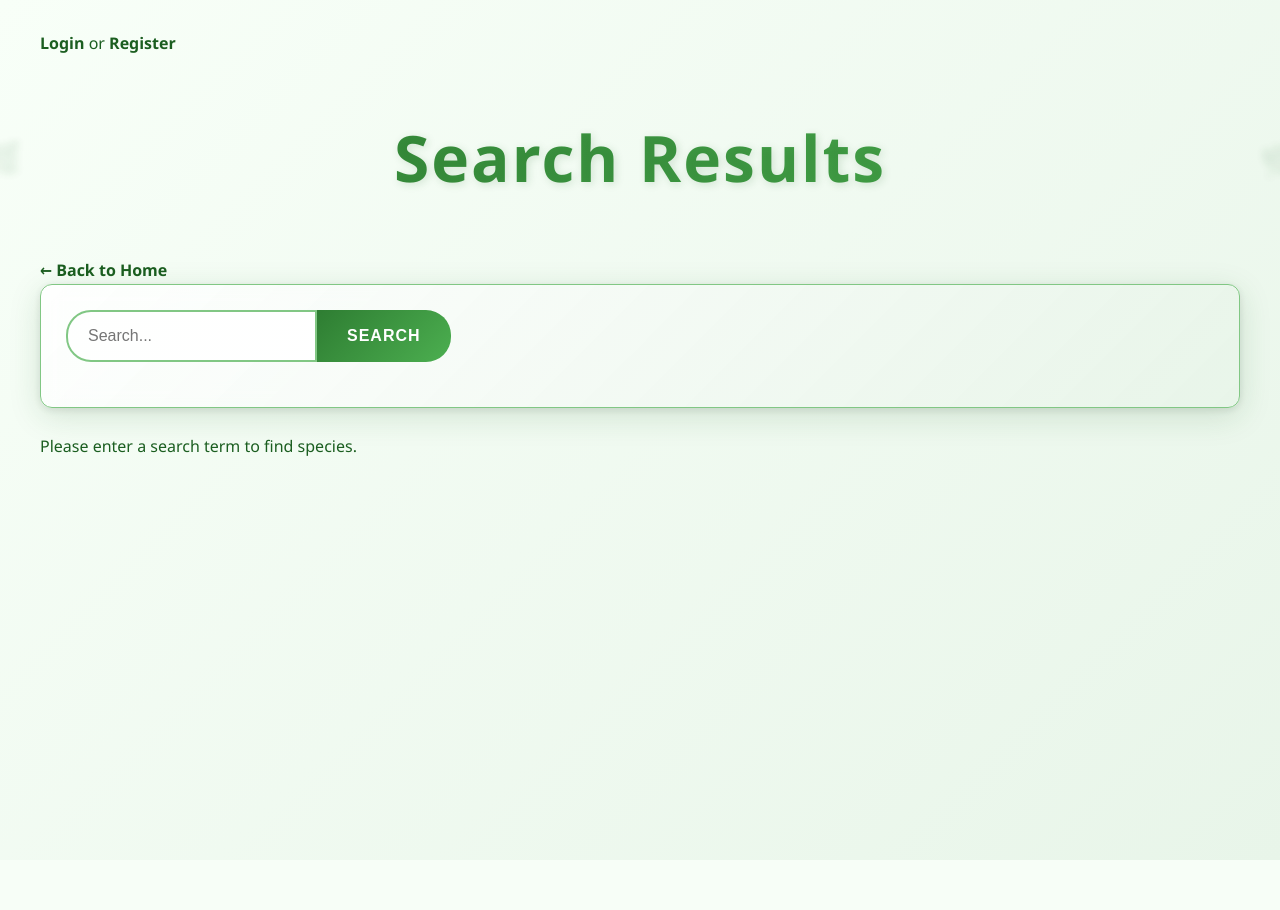
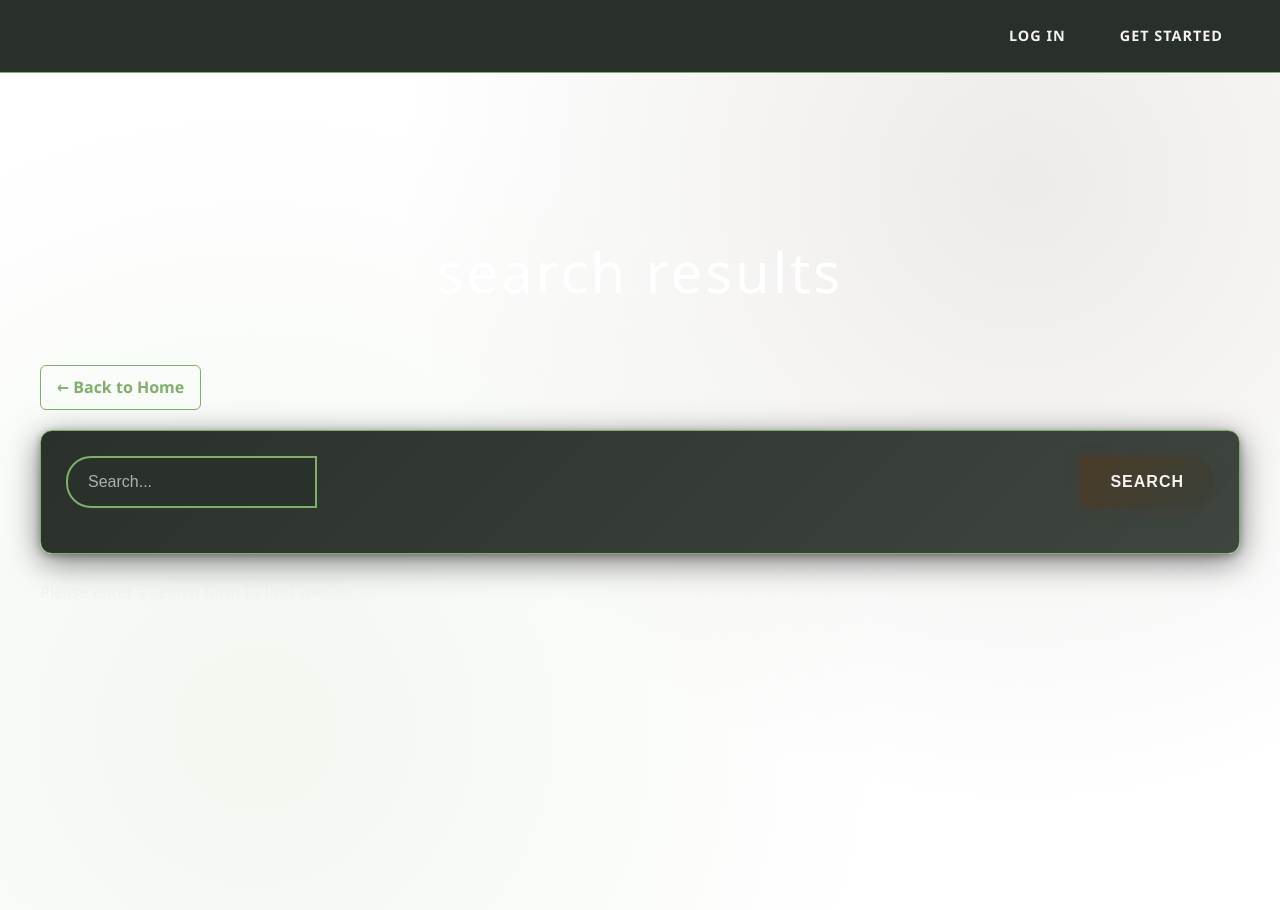
Before and after one commit to Rubes0801/AS91893---2.4, a Flask app: page /species in a window 1280 px wide. Before the commit the page ends 860 px from the top, so only its background shows below. Run offline with Flask 3, Linux system fonts and the light colour scheme; data comes from the database, SQL or seed files in the repository.

Commit message:
Implementing a new theme to index page and species page.

```diff
--- a/static/css/styles.css
+++ b/static/css/styles.css
@@ -1,25 +1,31 @@
-/* Enhanced Wildlife Theme CSS */
+/* Enhanced Earthy Wildlife Theme CSS */
 :root {
-  /* Enhanced Green Color Palette with Better Contrast */
-  --primary-color: #1b5e20; /* Deep forest green */
-  --secondary-color: #0d4011; /* Darkest forest green */
-  --accent-color: #4caf50; /* Vibrant green */
-  --accent-light: #81c784; /* Light green accents */
-  --accent-bright: #66bb6a; /* Bright green */
-  --background-color: #f8fff8; /* Subtle green-tinted white */
-  --background-secondary: #e8f5e9; /* Light sage green */
-  --table-header-bg: linear-gradient(135deg, #2e7d32, #388e3c); /* Green gradient */
-  --table-even-row: #f1f8e9; /* Very light green */
-  --table-odd-row: #ffffff; /* Pure white */
-  --table-border: #a5d6a7; /* Soft green border */
-  --text-color: #1b5e20; /* Dark green text */
-  --text-secondary: #2e7d32; /* Medium green text */
-  --heading-color: #0d4011; /* Darkest green for headings */
-  --link-color: #1b5e20; /* Dark green links */
-  --shadow-color: rgba(27, 94, 32, 0.15); /* Green-tinted shadows */
-  --gradient-primary: linear-gradient(135deg, #2e7d32, #4caf50);
-  --gradient-accent: linear-gradient(135deg, #66bb6a, #81c784);
-  --glow-color: rgba(76, 175, 80, 0.3); /* Green glow effect */
+  /* Dark Wildlife Theme Color Palette */
+  --primary-color: #2d3e2d; /* Dark forest green */
+  --secondary-color: #1a251a; /* Darkest forest */
+  --accent-color: #7fb069; /* Fresh sage green */
+  --accent-light: #a4c49a; /* Light sage */
+  --accent-bright: #5a8a4a; /* Medium forest green */
+  --earth-brown: #4a3c28; /* Rich earth brown */
+  --bark-brown: #2d2520; /* Dark bark brown */
+  --moss-green: #6b7c32; /* Moss green */
+  --stone-gray: #3a4038; /* Dark stone */
+  --background-color: #1e2420; /* Dark background */
+  --background-secondary: #252a26; /* Slightly lighter dark */
+  --card-background: #2a312b; /* Card background */
+  --text-color: #f5f3f0; /* Creamy white text */
+  --text-secondary: #e8e6e3; /* Light cream text */
+  --heading-color: #ffffff; /* Pure white headings */
+  --link-color: #a4c49a; /* Light sage links */
+  --shadow-color: rgba(0, 0, 0, 0.5); /* Darker shadows */
+  --gradient-primary: linear-gradient(135deg, #2d3e2d, #6b7c32);
+  --gradient-accent: linear-gradient(135deg, #7fb069, #a4c49a);
+  --gradient-earth: linear-gradient(135deg, #4a3c28, #3a4038);
+  --glow-color: rgba(127, 176, 105, 0.2); /* Green glow */
+  --table-header-bg: linear-gradient(135deg, #2d3e2d, #4a3c28);
+  --table-even-row: #2a312b; /* Dark even rows */
+  --table-odd-row: #252a26; /* Dark odd rows */
+  --table-border: #3a4038; /* Dark borders */
 }
 
 body {
@@ -28,55 +34,57 @@
   color: var(--text-color);
   line-height: 1.7;
   margin: 0;
-  padding: 30px 20px;
+  padding: 0; /* Remove default padding */
+  min-height: 100vh;
+  position: relative;
+  background-image:
+    radial-gradient(circle at 20% 80%, rgba(127, 176, 105, 0.1) 0%, transparent 50%),
+    radial-gradient(circle at 80% 20%, rgba(74, 60, 40, 0.1) 0%, transparent 50%);
+}
+
+/* Main content wrapper */
+.main-content {
   max-width: 1200px;
   margin: 0 auto;
-  min-height: 100vh;
-  position: relative;
+  padding: 100px 20px 30px 20px; /* Top padding for fixed header */
+  min-height: calc(100vh - 100px);
 }
 
-/* Enhanced Dramatic Title Styling */
+.top-header {
+  position: fixed;
+  top: 0;
+  right: 0;
+  left: 0;
+  background: rgba(30, 36, 32, 0.95);
+  backdrop-filter: blur(10px);
+  padding: 15px 30px;
+  z-index: 1000;
+  border-bottom: 1px solid var(--accent-color);
+}
+
 h1 {
-  color: transparent;
-  background: var(--gradient-primary);
-  background-clip: text;
-  -webkit-background-clip: text;
+  color: var(--heading-color);
   text-align: center;
-  font-size: 4rem;
-  font-weight: 800;
+  font-size: 3.5rem;
+  font-weight: 300; /* Much lighter weight */
   margin-bottom: 40px;
   padding: 20px 0;
   position: relative;
-  text-shadow: 2px 2px 8px var(--shadow-color);
-  letter-spacing: 2px;
+  letter-spacing: 3px; /* More spacing for elegance */
   line-height: 1.2;
+  font-family: 'Segoe UI', system-ui, sans-serif;
+  text-transform: lowercase; /* More modern look */
 }
 
-/* Decorative elements for title */
+/* Remove the decorative elements */
 h1::before,
 h1::after {
-  content: '🌿';
-  position: absolute;
-  top: 50%;
-  transform: translateY(-50%);
-  font-size: 2rem;
-  opacity: 0.7;
-  animation: leafFloat 3s ease-in-out infinite alternate;
+  display: none;
 }
 
-h1::before {
-  left: -60px;
-  animation-delay: -1s;
-}
-
-h1::after {
-  right: -60px;
-  animation-delay: -0.5s;
-}
-
+/* Remove the animation */
 @keyframes leafFloat {
-  from { transform: translateY(-50%) rotate(-5deg); }
-  to { transform: translateY(-60%) rotate(5deg); }
+  /* Keep empty or remove entirely */
 }
 
 /* Fallback for browsers that don't support background-clip */
@@ -119,16 +127,15 @@
   transform: scaleX(1);
 }
 
-/* Enhanced Form and Field Selector Styling */
 form, .field-selector {
-  background: linear-gradient(135deg, rgba(255,255,255,0.9), var(--background-secondary));
+  background: linear-gradient(135deg, var(--card-background), rgba(42, 49, 43, 0.9));
   padding: 25px;
   border-radius: 12px;
   box-shadow:
     0 8px 32px var(--shadow-color),
-    0 2px 8px rgba(0,0,0,0.1);
+    0 2px 8px rgba(0, 0, 0, 0.3);
   margin-bottom: 25px;
-  border: 1px solid var(--accent-light);
+  border: 1px solid var(--accent-color);
   backdrop-filter: blur(10px);
   transition: all 0.3s ease;
 }
@@ -149,26 +157,32 @@
 .search-input {
   flex: 1;
   padding: 15px 20px;
-  border: 2px solid var(--accent-light);
+  border: 2px solid var(--accent-color);
   border-radius: 25px 0 0 25px;
   font-size: 16px;
-  background: rgba(255,255,255,0.9);
+  background: var(--card-background);
+  color: var(--text-color);
   transition: all 0.3s ease;
   outline: none;
+}
+
+.search-input::placeholder {
+  color: var(--text-secondary);
+  opacity: 0.7;
 }
 
 .search-input:focus {
   border-color: var(--accent-color);
   box-shadow:
     0 0 0 3px var(--glow-color),
-    inset 0 2px 4px rgba(0,0,0,0.1);
-  background: white;
+    inset 0 2px 4px rgba(74, 60, 40, 0.1);
+  background: rgba(255, 255, 255, 0.98);
 }
 
-/* Enhanced Button Styling */
+/* Enhanced Button with Earthy Styling */
 button {
-  background: var(--gradient-primary);
-  color: white;
+  background: var(--gradient-earth);
+  color: #f5f3f0;
   border: none;
   padding: 15px 30px;
   border-radius: 0 25px 25px 0;
@@ -180,6 +194,7 @@
   overflow: hidden;
   text-transform: uppercase;
   letter-spacing: 1px;
+  box-shadow: 0 4px 15px rgba(74, 60, 40, 0.3);
 }
 
 button::before {
@@ -189,14 +204,14 @@
   left: -100%;
   width: 100%;
   height: 100%;
-  background: linear-gradient(90deg, transparent, rgba(255,255,255,0.3), transparent);
+  background: linear-gradient(90deg, transparent, rgba(245, 243, 240, 0.3), transparent);
   transition: left 0.6s ease;
 }
 
 button:hover {
-  background: linear-gradient(135deg, var(--accent-color), var(--accent-bright));
+  background: linear-gradient(135deg, var(--moss-green), var(--accent-color));
   transform: scale(1.05);
-  box-shadow: 0 6px 20px var(--glow-color);
+  box-shadow: 0 8px 25px rgba(93, 124, 90, 0.4);
 }
 
 button:hover::before {
@@ -531,7 +563,53 @@
   transform: translateX(5px);
 }
 
-/* Responsive Design Enhancements */
+.dropdown-item-text {
+  font-weight: 600;
+}
+
+.dropdown-item-type {
+  font-size: 0.9rem;
+  color: var(--text-secondary);
+  font-style: italic;
+}
+
+/* Search wrapper for positioning */
+.search-wrapper {
+  position: relative;
+  flex: 1;
+}
+
+/* Back link styling */
+.back-link {
+  display: inline-block;
+  margin-bottom: 20px;
+  color: var(--accent-color);
+  font-weight: 600;
+  text-decoration: none;
+  padding: 8px 16px;
+  border: 1px solid var(--accent-color);
+  border-radius: 6px;
+  transition: all 0.3s ease;
+}
+
+.back-link:hover {
+  background: var(--glow-color);
+  transform: translateX(-3px);
+}
+
+/* No results styling */
+#no-results {
+  text-align: center;
+  color: var(--text-secondary);
+  font-size: 1.2rem;
+  margin: 40px 0;
+  padding: 20px;
+  background: var(--card-background);
+  border-radius: 8px;
+  border: 1px solid var(--accent-color);
+}
+
+  /* Responsive Design Enhancements */
 @media (max-width: 768px) {
   body {
     padding: 20px 15px;
@@ -602,3 +688,48 @@
   outline: 3px solid var(--accent-color);
   outline-offset: 2px;
 }
+
+/* Top Header Styling */
+.top-header {
+  position: fixed;
+  top: 0;
+  right: 0;
+  left: 0;
+  background: rgba(30, 36, 32, 0.95);
+  backdrop-filter: blur(10px);
+  padding: 15px 30px;
+  z-index: 1000;
+  border-bottom: 1px solid var(--accent-color);
+}
+
+.auth-links {
+  display: flex;
+  justify-content: flex-end;
+  gap: 20px;
+  max-width: 1200px;
+  margin: 0 auto;
+}
+
+.auth-link {
+  color: var(--text-color);
+  text-decoration: none;
+  font-weight: 600;
+  font-size: 0.9rem;
+  text-transform: uppercase;
+  letter-spacing: 1px;
+  padding: 8px 16px;
+  border: 1px solid transparent;
+  border-radius: 6px;
+  transition: all 0.3s ease;
+}
+
+.auth-link:hover {
+  color: var(--accent-color);
+  border-color: var(--accent-color);
+  background: rgba(127, 176, 105, 0.1);
+}
+
+/* Add top padding to body to account for fixed header */
+body {
+  padding-top: 80px; /* Add this line to existing body styles */
+}
--- a/templates/species.html
+++ b/templates/species.html
@@ -8,12 +8,16 @@
     <title>Search Results - NZ Wildlife</title>
 </head>
 <body>
-    <!--Sign in and Register links-->
-    <div class="container signin">
-    <a href="/login">Login</a> or <a href="/register">Register</a>
+    <!-- Fixed header matching index page -->
+    <header class="top-header">
+        <div class="auth-links">
+            <a href="/login" class="auth-link">LOG IN</a>
+            <a href="/register" class="auth-link">GET STARTED</a>
         </div>
+    </header>
 
-    <!--Link back to home page-->
+    <!-- Main content wrapper -->
+    <main class="main-content">
         <h1>Search Results</h1>
         <a href="/" class="back-link">← Back to Home</a>
 
@@ -81,6 +85,7 @@
         {% else %}
             <p>Please enter a search term to find species.</p>
         {% endif %}
+    </main>
 
     <script>
     document.addEventListener('DOMContentLoaded', function() {
```
Also changed, not shown: other parts of static/css/styles.css (+55 -29 lines), templates/index.html (+6 -6 lines). Lines whose indentation alone changed are shown as unchanged.
